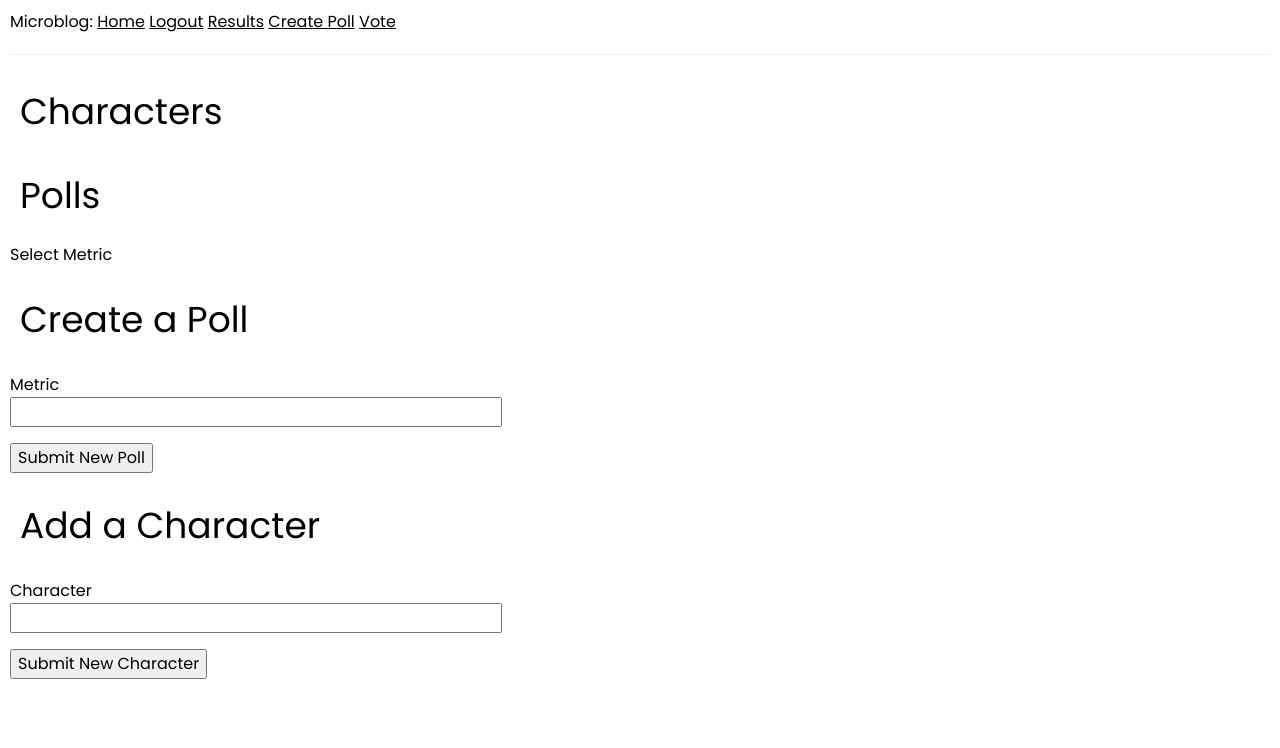
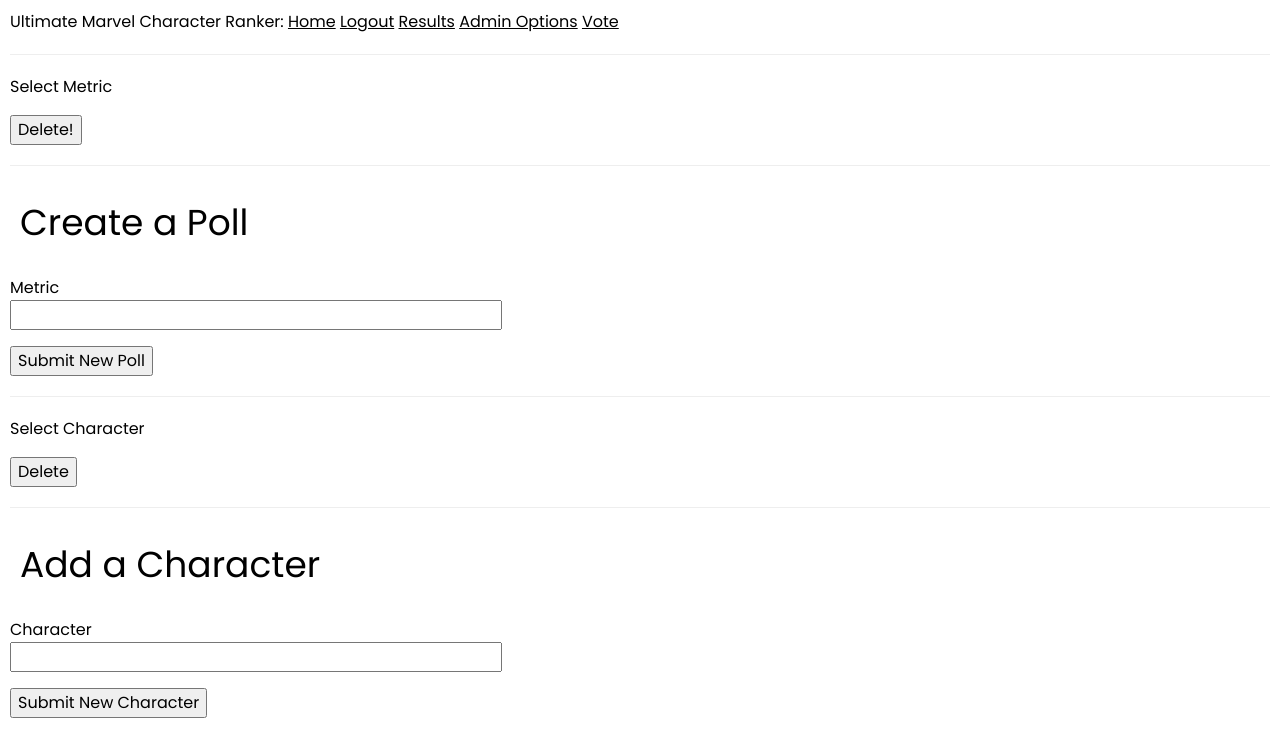
Before and after one commit to alexrohl/CITS3403, a Flask app: page /admin_options in a window 1280 px wide. Shown: the top 748 px of the page. Run offline with Flask 2, Linux system fonts and the light colour scheme; the visitor is signed in with stand-in values (Sample User, id 1); data that the repository does not hold is empty.

Commit message:
Can now delete characters and metrics from the admin view

```diff
--- a/app/routes.py
+++ b/app/routes.py
@@ -77,29 +77,52 @@
     form2.radio_button.choices = choices
     form3 = CreateCharacterForm()
     form4 = DeleteCharacterForm()
+    chars = [(x,x) for x in characters]
+    form4.radio_button.choices = chars
 
     #let admins create new metrics to be voted on
     if form1.validate_on_submit():
         poll = Polls(user_id=current_user.username,
                      metric=form1.metric.data)
+
         db.session.add(poll)
         db.session.commit()
         flash('Poll created!')
+        return redirect(url_for('admin_options'))
 
     #let admins delete metrics
-    elif form2.validate_on_submit():
-        return
+    if form2.is_submitted():
+        metric_to_delete = form2.radio_button.data
+        for metric in Polls.query.all():
+            if metric.metric == metric_to_delete:
+                db.session.delete(metric)
+                db.session.commit()
+                flash('poll deleted!')
+                return redirect(url_for('admin_options'))
+
+
 
     #let admins create new characters to be voted
 
-    elif form3.validate_on_submit():
+    if form3.validate_on_submit():
         new_character = Characters(user_id=current_user.username,
                      character=form3.character.data)
         db.session.add(new_character)
         db.session.commit()
         flash('Character added!')
+        return redirect(url_for('admin_options'))
 
-    #let admins delete metrics
+
+    #let admins delete characters
+    if form2.is_submitted():
+        char_to_delete = form4.radio_button.data
+        for character in Characters.query.all():
+            if character.character == char_to_delete:
+                db.session.delete(character)
+                db.session.commit()
+                flash('character deleted!')
+                return redirect(url_for('admin_options'))
+
 
     return render_template('admin_options.html', form1=form1, form2=form2, form3=form3, form4=form4, metrics=metrics, characters=characters)
 
--- a/app/templates/admin_options.html
+++ b/app/templates/admin_options.html
@@ -1,16 +1,12 @@
 {% extends "base.html" %}
 <!-- Page to ADD POLLS (METRICS), DELETE POLLS (METRICS), ADD CHARACTERS, DELETE CHARACTERS -->
 {% block content %}
-    <h1>Characters</h1>
-    {% for character in characters %}
-    {{ character }}<br>
-    {% endfor %}
-    <h1>Polls</h1>
-    {% for metric in metrics %}
-    {{ metric }} <br>
-    {% endfor %}
-    {{ form2.radio_button.label }}
-    {{ form2.radio_button }}
+    <form class="rad",action="" method="post">
+        {{ form2.radio_button.label }}
+        {{ form2.radio_button }}
+        {{ form2.submit() }}
+    </form>
+    <hr>
     <h1>Create a Poll</h1>
     <form action="" method="post">
         {{ form1.hidden_tag() }}
@@ -23,6 +19,13 @@
         </p>
         <p>{{ form1.submit() }}</p>
     </form>
+    <hr>
+    <form class="rad",action="" method="post">
+        {{ form4.radio_button.label }}
+        {{ form4.radio_button }}
+        {{ form4.submit() }}
+    </form>
+    <hr>
     <h1> Add a Character </h1>
     <form action="" method="post">
         {{ form3.hidden_tag() }}
--- a/app/templates/base.html
+++ b/app/templates/base.html
@@ -39,14 +39,14 @@
   </head>
   <body>
       <div>
-          Microblog:
+          Ultimate Marvel Character Ranker:
           <a href="{{ url_for('index') }}">Home</a>
           {% if current_user.is_anonymous %}
           <a href="{{ url_for('login') }}">Login</a>
           {% else %}
           <a href="{{ url_for('logout') }}">Logout</a>
           <a href="{{ url_for('results') }}">Results</a>
-          <a href="{{ url_for('admin_options') }}">Create Poll</a>
+          <a href="{{ url_for('admin_options') }}">Admin Options</a>
           <a href="{{ url_for('vote') }}">Vote</a>
 
           {% endif %}
```
Also changed, not shown: app.db, 2 other files.
